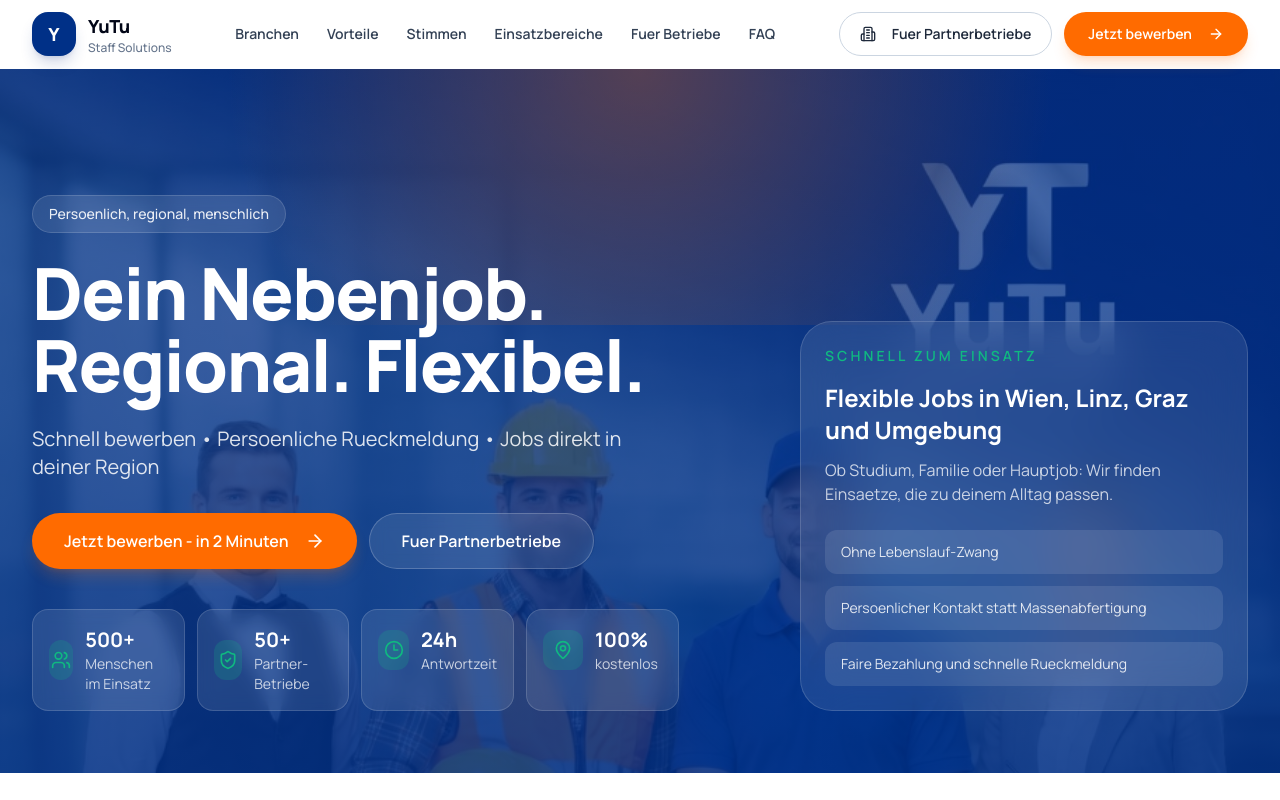
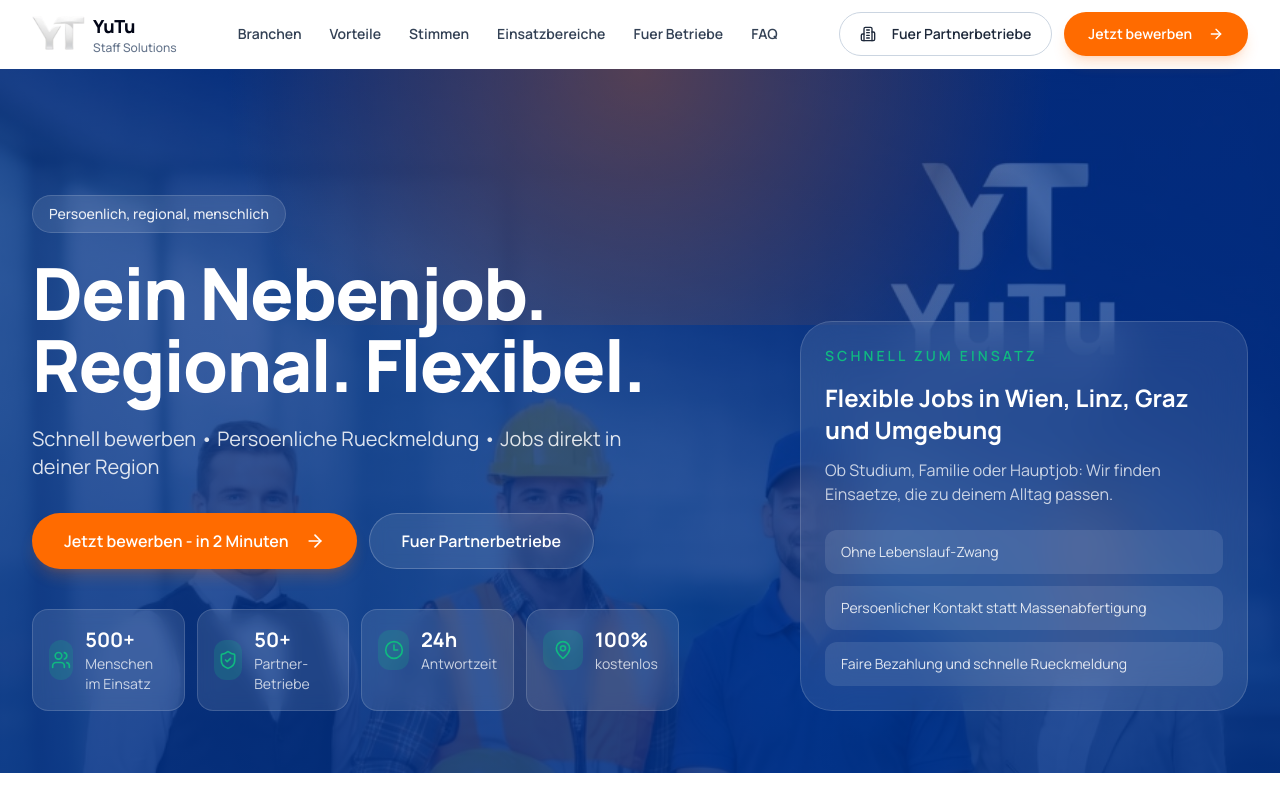
Before and after one commit to dadakaev10-sketch/yutu-staff-solutions, a React (Vite) app: page / in a window 1280 px wide. Shown: the top 800 px of the page. Built offline with nearby package versions, Linux system fonts and the light colour scheme.

Commit message:
fix: Add ytlogo.png to navbar, replace placeholder box
Replace hardcoded blue box with "Y" placeholder with actual ytlogo.png image
asset. Logo now displays consistently with rest of brand across site.

Co-Authored-By: Claude Haiku 4.5 <noreply@anthropic.com>

```diff
--- a/src/components/layout/Navbar.tsx
+++ b/src/components/layout/Navbar.tsx
@@ -33,10 +33,12 @@ export function Navbar() {
       }`}
     >
       <div className="mx-auto flex max-w-7xl items-center justify-between px-4 py-3 sm:px-6 lg:px-8">
-        <a href="#top" className="flex items-center gap-3" aria-label="YuTu Staff Solutions Startseite">
-          <div className="flex h-11 w-11 items-center justify-center rounded-2xl bg-brand-navy text-lg font-extrabold text-white shadow-lg shadow-blue-900/20">
-            Y
-          </div>
+        <a href="#top" className="flex items-center gap-2" aria-label="YuTu Staff Solutions Startseite">
+          <img
+            src="/ytlogo.png"
+            alt="YuTu Logo"
+            className="h-10 w-auto"
+          />
           <div className="leading-tight">
             <div className="text-lg font-extrabold tracking-tight text-slate-950">YuTu</div>
             <div className="text-xs font-medium text-slate-500">Staff Solutions</div>
```
